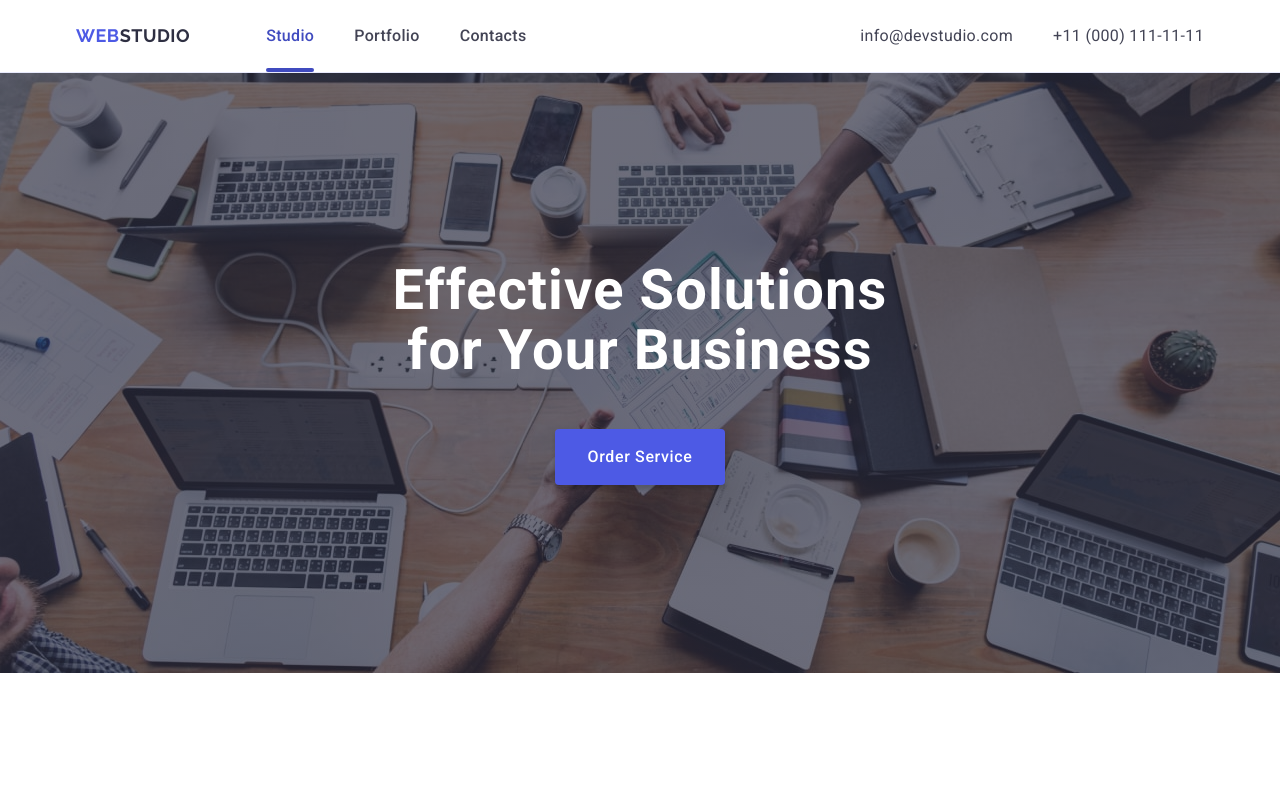
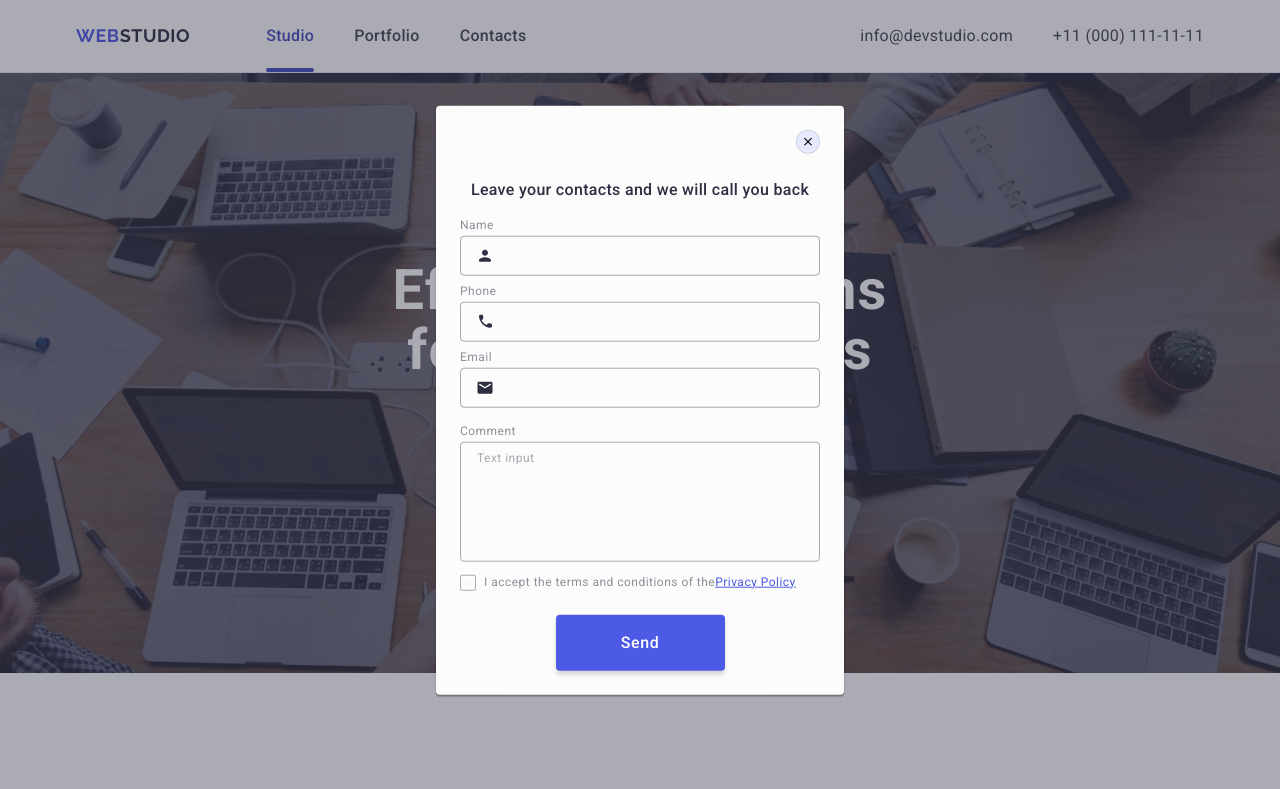
Before and after one commit to AlinaPristinskaya/goit-markup-hw-05, a plain HTML site: page index.html in a window 1280 px wide. Shown: the top 789 px of the page. Drawn offline with nearby package versions, Linux system fonts and the light colour scheme.

Commit message:
problem with check

```diff
--- a/css/styles.css
+++ b/css/styles.css
@@ -456,6 +456,7 @@ color: #2e2f42 ;
   opacity: 0;
   visibility: hidden;
   pointer-events: none;
+  transition: opacity 250ms cubic-bezier(0.4, 0, 0.2, 1), visibility 250ms cubic-bezier(0.4, 0, 0.2, 1);
 }
 
 .is-open {
@@ -473,10 +474,13 @@ background: #FCFCFC;
     left: 50%;
     transform: translate(-50%, -50%);
     padding: 72px 24px 24px 24px;
+    box-shadow:0px 1px 1px rgba(0, 0, 0, 0.14), 0px 1px 3px rgba(0, 0, 0, 0.12), 0px 2px 1px rgba(0, 0, 0, 0.2);
 
   }
 
-
+ .close{
+  transition: fill 250ms cubic-bezier(0.4, 0, 0.2, 1);
+ }
   .close-btn{
     position: absolute;
     top: 24px;
@@ -492,6 +496,19 @@ background: #FCFCFC;
     align-items: center;
     justify-content: center;
     margin-bottom: 24px;
+    padding: 0;
+    cursor: pointer;
+    transition: background-color 250ms cubic-bezier(0.4, 0, 0.2, 1), border 250ms cubic-bezier(0.4, 0, 0.2, 1);
+  }
+  .close-btn:hover,
+  .close-btn:focus {
+    background-color: #404bbf;
+    border: none;
+
+  }
+  .close-btn:hover .close,
+  .close-btn:focus .close{
+    fill: #ffffff;
   }
   .modal-title{
     color: #2E2F42;
@@ -517,6 +534,10 @@ margin-bottom: 16px;
     border-radius: 4px;
     border: 1px solid rgba(46, 47, 66, 0.40);
     padding-left: 34px;
+    background-color: transparent;
+    padding-left: 38px;
+    outline: transparent;
+    transition: border-color 250ms cubic-bezier(0.4, 0, 0.2, 1);
 
   }
   .modal-textarea{
@@ -524,8 +545,19 @@ margin-bottom: 16px;
     height: 120px;
     border-radius: 4px;
     border: 1px solid rgba(46, 47, 66, 0.40);
-    padding-left: 16px;
+    padding: 8px 16px;
+    font-size: 12px;
+    line-height: 1.17;
+    letter-spacing: 0.04em;
+    color: rgba(46, 47, 66, 0.4);
+    background-color: transparent;
+    outline: transparent;
+    resize: none;
+    transition: border-color 250ms cubic-bezier(0.4, 0, 0.2, 1);
 
+  }
+  .modal-textarea:focus{
+    border-color: #4D5AE5;
   }
   .modal-textarea::placeholder{
     color: rgba(46, 47, 66, 0.40);
@@ -541,9 +573,7 @@ letter-spacing: 0.48px;
     border-color: #4D5AE5;
   }
 
-  /* .modal-input:focus::placeholder {
-    color: #4D5AE5;
-  } */
+
 
   .modal-input:focus + .modal-icon {
 
@@ -556,9 +586,16 @@ font-style: normal;
 font-weight: 400;
 line-height: 1.17em;
 letter-spacing: 0.48px;
+display: block;
+margin-bottom: 4px;
 
   }
-
+  .modal-field-email{
+    margin-bottom: 16px
+  }
+ .modal-field-check{
+  margin-bottom: 24px;
+ }
 
   .modal-icon {
     fill: #2E2F42;
@@ -566,6 +603,7 @@ letter-spacing: 0.48px;
     left: 16px;
     top: 50%;
     transform: translateY(-50%);
+    transition: fill 250ms cubic-bezier(0.4, 0, 0.2, 1);
   }
   .check-text{
     color:#8E8F99;
@@ -576,23 +614,24 @@ letter-spacing: 0.48px;
     letter-spacing: 0.48px;
     display: flex;
   }
-  .check-text span {
+
+  .false-check{
     width: 16px;
     height: 16px;
-    border-radius: 6px;
-    border: 1px solid rgba(17, 17, 17, 0.14);
-    margin-right: 8px;
-    display: flex;
+    border: 1px solid rgba(46, 47, 66, 0.4);
+    border-radius: 2px;
+    transition: background-color 250ms cubic-bezier(0.4, 0, 0.2, 1), border 250ms cubic-bezier(0.4, 0, 0.2, 1), fill 250ms cubic-bezier(0.4, 0, 0.2, 1);
+    display: inline-flex;
     align-items: center;
     justify-content: center;
     fill: transparent;
-
-
+    margin-right: 8px;
   }
-  .check-input:checked + .check-text span {
-    background-color: #4D5AE5;
+  .check-input:checked + .false-check {
+    background-color: #404bbf;
     border: none;
     stroke: #ffffff;
+    fill: #F4F4FD;;
   }
   .check-text a {
     color: #4D5AE5;
--- a/index.html
+++ b/index.html
@@ -424,10 +424,10 @@
         </div>
 
     </footer>
-    <div class="backdrop">
+    <div class="backdrop is-open">
         <div class="modal">
             <button class="close-btn" >
-                <svg width="10" height="10" class="close">
+                <svg width="8" height="8" class="close">
                     <use href="./images/icons.svg#icon-closep">
                     </use>
                 </svg>
@@ -457,12 +457,12 @@
                           name="user-tel"
                           class="modal-input"
                          id="user-tel"/>
-                        <svg class="modal-icon" width="18" height="18">
+                        <svg class="modal-icon" width="18" height="24">
                             <use href="./images/icons.svg#icon-phone"></use>
                           </svg>
                     </div>
                   </div>
-                  <div class="modal-field">
+                  <div class="modal-field modal-field-email">
                     <label for="user-email" class="modal-label">Email</label>
                     <div class="modal-input-wrap">
                         <input
@@ -470,35 +470,35 @@
                           name="user-email"
                           class="modal-input"
                           id="user-email"/>
-                        <svg class="modal-icon" width="18" height="18">
+                        <svg class="modal-icon" width="18" height="24">
                             <use href="./images/icons.svg#icon-email"></use>
                           </svg>
                     </div>
                   </div>
-                  <div class="modal-field">
+                  <div class="modal-field ">
                     <label for="user-comment" class="modal-label">Comment</label>
                     <textarea
                       name="user-comment"
                       id="user-comment"
-                      class="modal-text"
-                      placeholder="Enter text"
+                      class="modal-textarea"
+                      placeholder="Text input"
                     ></textarea>
                   </div>
-                  <div class="modal-field">
+                  <div class="modal-field modal-field-check">
                     <input
                       type="checkbox"
                       name="policy"
-                      id="policy"
-                      class="check-input"
+                      id="user-privacy"
+                      class="check-input visually-hidden"
                       value="true"
                     />
-                    <label for="policy" class="check-text">
-                      <span>
-                        <svg class="check-icon" width="10" height="10">
+                    <label for="user-privacy" class="check-text">
+                      <span class="false-check">
+                        <svg class="check-icon" width="10" height="8">
                           <use href="./images/icons.svg#icon-Vector"></use>
                         </svg>
                       </span>
-                      I accept the terms and conditions of the   <a href=""> Privacy Policy</a></label
+                      I accept the terms and conditions of the   <a href="" class="agreed"> Privacy Policy</a></label
                     >
                   </div>
 
```
